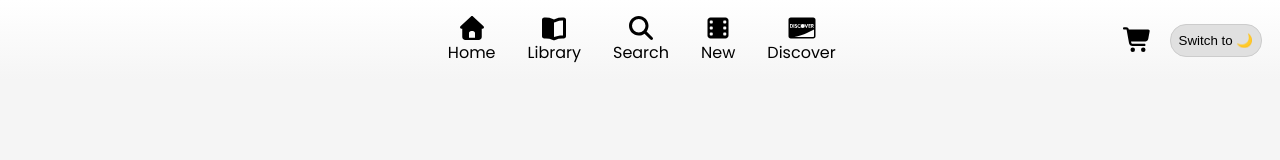
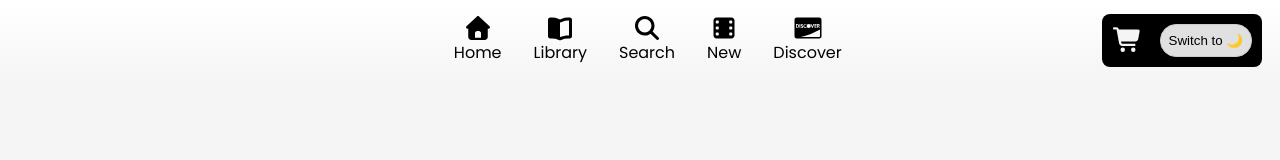
Before and after one commit to Robinjakobsson/webbShopExamination, a React (Vite) app: page / in a window 1280 px wide. Shown: the top 160 px of the page. Built offline with nearby package versions, Linux system fonts and the light colour scheme; no server answers.

Commit message:
Updated header with a inverted box for cart and button

```diff
--- a/src/App.css
+++ b/src/App.css
@@ -37,10 +37,17 @@
 
 /*Right Links*/
 .rightSection {
+  border-radius: 8px;
+  padding: 10px;
+  background-color: var(--text-color);
   display: flex;
   align-items: center;
   margin-right: 1rem;
 
+}
+
+.rightSection svg {
+  color: var(--background-color)
 }
 /*Center Links*/
 
@@ -50,7 +57,7 @@
   flex-grow: 1;
   align-items: center;
   gap: 2rem;
-  margin-left: 10rem;
+  margin-left: 12rem;
 
 }
 
--- a/src/index.css
+++ b/src/index.css
@@ -39,6 +39,7 @@ button:active {
 }
 
 :root {
+--inverted-color: #212121;
 --background-color: #f5f5f5;
 --text-color: #000000;
 --button-background-color: #e0e0e0;
```
